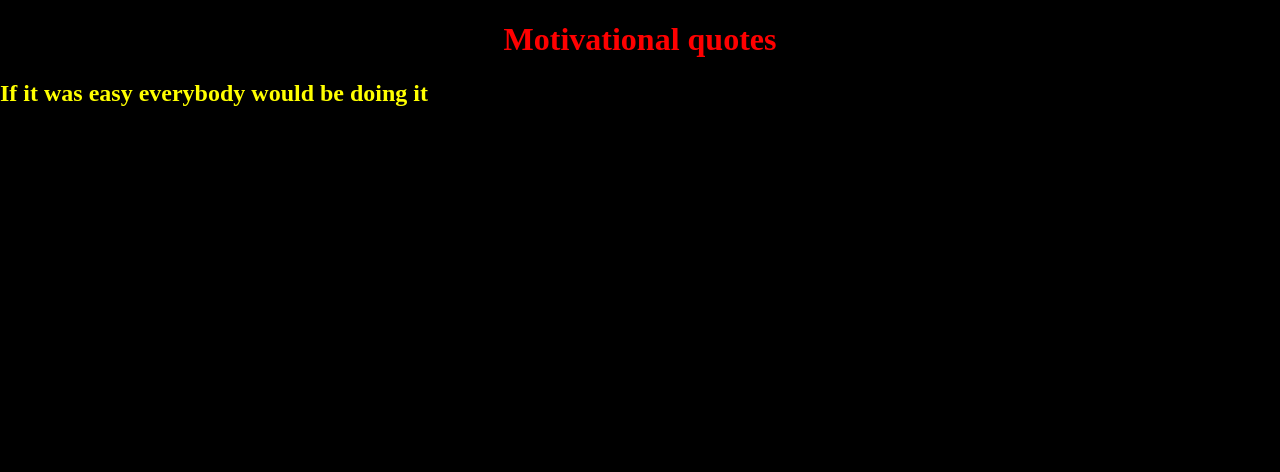
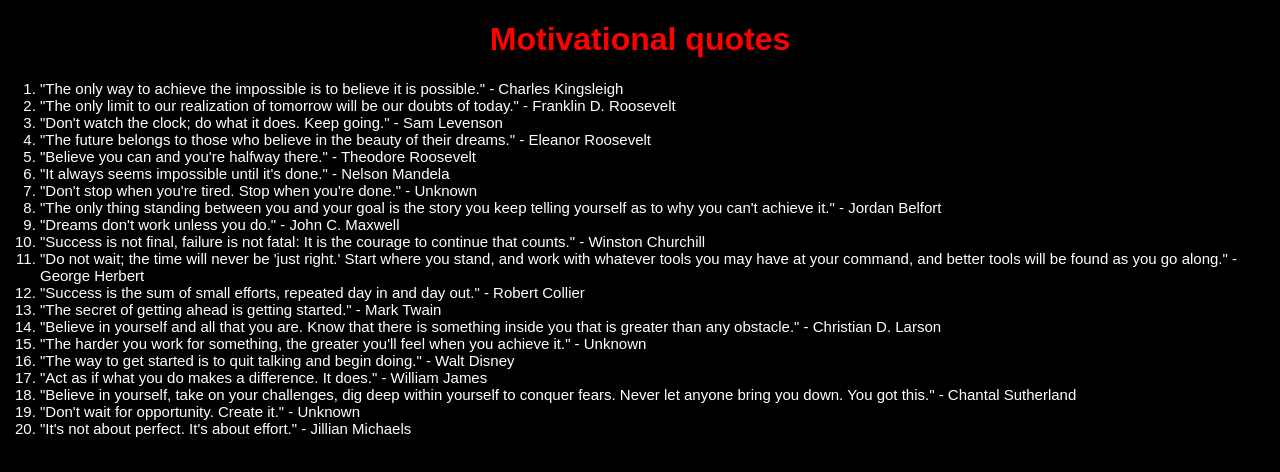
Before and after one commit to BenMoranGit/BenMoranGit, a plain HTML site: page hello.html in a window 1280 px wide. Drawn offline with Linux system fonts and the light colour scheme.

Commit message:
Updated Page text

```diff
--- a/hello.html
+++ b/hello.html
@@ -4,23 +4,52 @@
         <title>NeverGiverUp</title>
         <style>
             body {
+                font-family: Arial, sans-serif;
                 background-color: black;
                 color: white;
                 margin: 0;
                 padding: 0;
             }
             h1 {
+                font-family: Arial, sans-serif;
                 color: red;
                 text-align: center;
             }
             h2 {
+                font-family: Arial, sans-serif;
                 color: yellow;
+            }
+            ol {
+                font-family: Arial, sans-serif;
+                font-size: 15px;
+                color: white;
+                font: 500;
             }
         </style>
     </head>
     <body>
         <h1>Motivational quotes</h1>
-        <h2>If it was easy everybody would be doing it</h2>
-        <h3></h3>
+        <ol>
+            <li>"The only way to achieve the impossible is to believe it is possible." - Charles Kingsleigh</li>
+            <li>"The only limit to our realization of tomorrow will be our doubts of today." - Franklin D. Roosevelt</li>
+            <li>"Don't watch the clock; do what it does. Keep going." - Sam Levenson</li>
+            <li>"The future belongs to those who believe in the beauty of their dreams." - Eleanor Roosevelt</li>
+            <li>"Believe you can and you're halfway there." - Theodore Roosevelt</li>
+            <li>"It always seems impossible until it's done." - Nelson Mandela</li>
+            <li>"Don't stop when you're tired. Stop when you're done." - Unknown</li>
+            <li>"The only thing standing between you and your goal is the story you keep telling yourself as to why you can't achieve it." - Jordan Belfort</li>
+            <li>"Dreams don't work unless you do." - John C. Maxwell</li>
+            <li>"Success is not final, failure is not fatal: It is the courage to continue that counts." - Winston Churchill</li>
+            <li>"Do not wait; the time will never be 'just right.' Start where you stand, and work with whatever tools you may have at your command, and better tools will be found as you go along." - George Herbert</li>
+            <li>"Success is the sum of small efforts, repeated day in and day out." - Robert Collier</li>
+            <li>"The secret of getting ahead is getting started." - Mark Twain</li>
+            <li>"Believe in yourself and all that you are. Know that there is something inside you that is greater than any obstacle." - Christian D. Larson</li>
+            <li>"The harder you work for something, the greater you'll feel when you achieve it." - Unknown</li>
+            <li>"The way to get started is to quit talking and begin doing." - Walt Disney</li>
+            <li>"Act as if what you do makes a difference. It does." - William James</li>
+            <li>"Believe in yourself, take on your challenges, dig deep within yourself to conquer fears. Never let anyone bring you down. You got this." - Chantal Sutherland</li>
+            <li>"Don't wait for opportunity. Create it." - Unknown</li>
+            <li>"It's not about perfect. It's about effort." - Jillian Michaels</li>
+        </ol>
     </body>
 </html>
```
